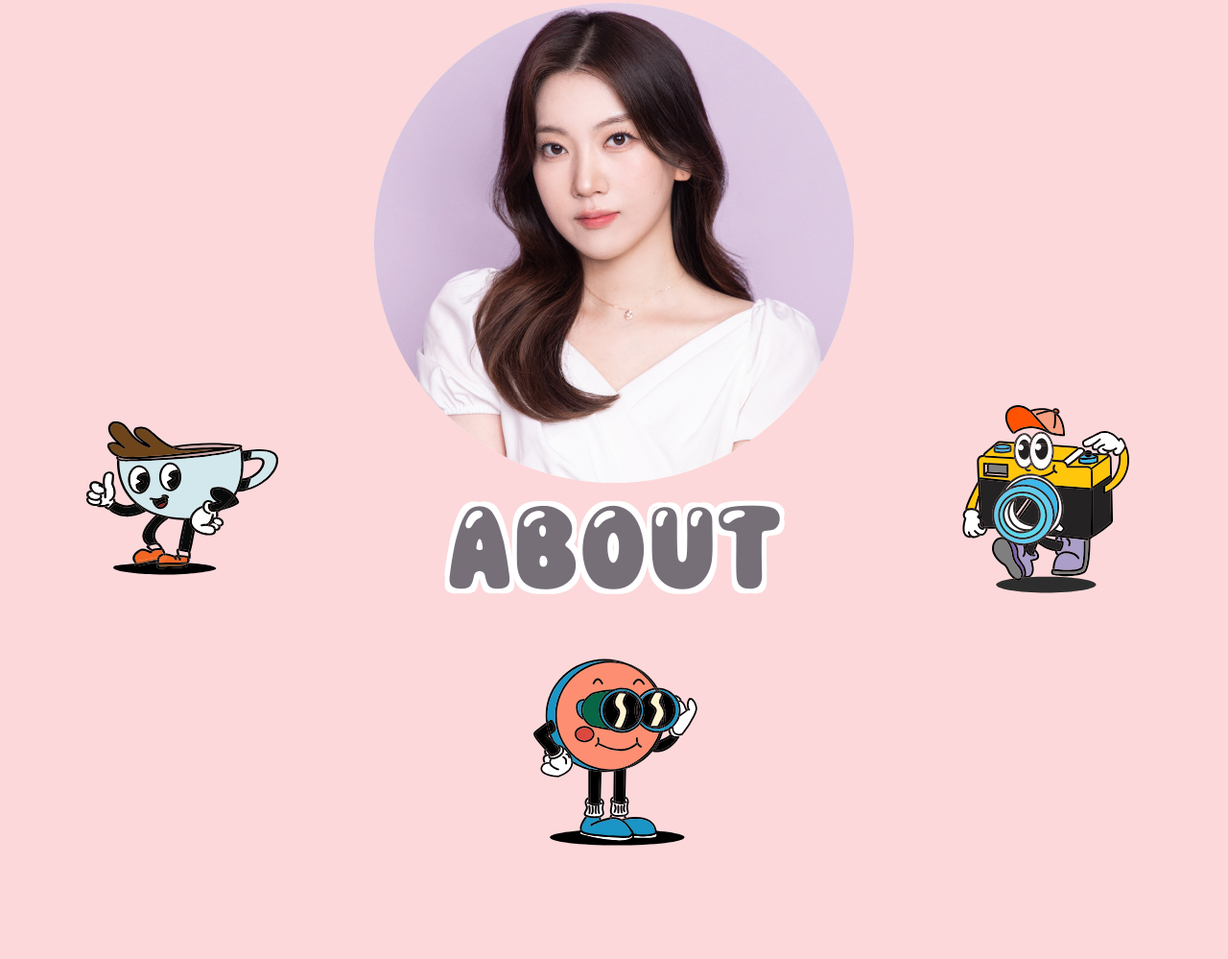
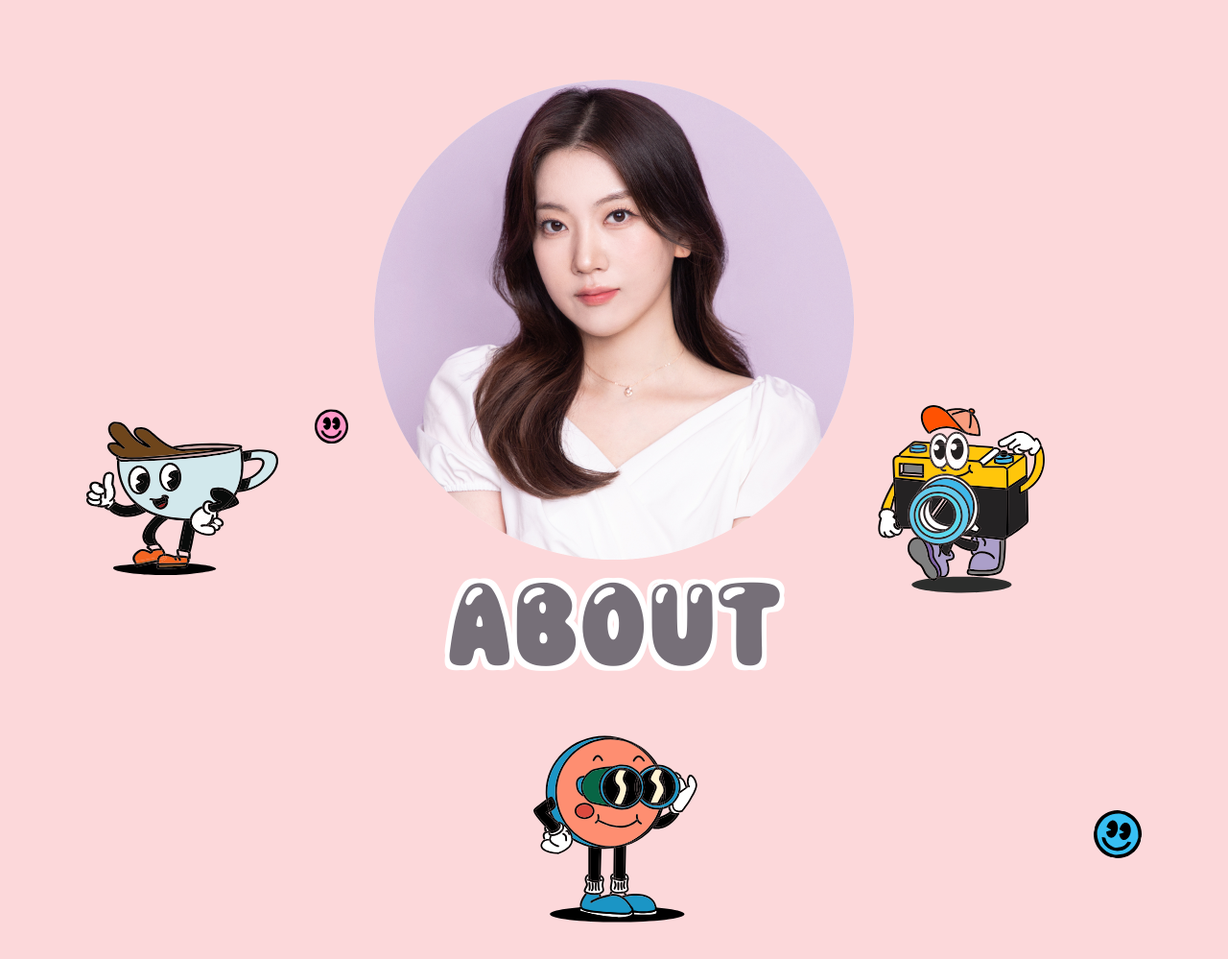
Before and after one commit to Hyeji1364/port, a plain HTML site: page index.html in a window 1280 px wide. Shown: the part 1925-2924 px from the top of the page at 96% size. Drawn offline with nearby package versions, Linux system fonts and the light colour scheme; a small style sheet from the web is missing; a web font is replaced by a local one.

Commit message:
포트폴리오

```diff
--- a/assets/css/style.css
+++ b/assets/css/style.css
@@ -229,7 +229,7 @@
   text-align: center;
   line-height: 2;
   font-size: 20px;
-  margin-bottom: 20vh;
+  margin-bottom: 30vh;
 }
 
 #section3 .img-container {
@@ -262,6 +262,13 @@
   height: auto;
 }
 
+#section3 .smile-pink {
+  margin-left: 3vw;
+  margin-bottom: 150px;
+  width: 35px;
+  height: auto;
+}
+
 .icon-container_left {
   display: flex;
   justify-content: center; /* 가운데 정렬 */
@@ -290,6 +297,14 @@
 #section3 .photo-icon {
   width: 200px;
   height: auto;
+}
+
+#section3 .smile-blue {
+  margin-left: 3vw;
+  margin-bottom: -700px;
+  width: 50px;
+  height: auto;
+  transform: rotate(10deg);
 }
 
 .icon-container_right {
--- a/index.html
+++ b/index.html
@@ -84,6 +84,9 @@
           src="assets/img/coffee-icon.svg"
           alt="coffee-icon"
           class="coffee-icon" />
+          <img src="assets/img/smile-pink.svg"
+          alt="smile-pink"
+          class="smile-pink">
         </div>
       </div>
           <img
@@ -96,6 +99,9 @@
           src="assets/img/photo.svg"
           alt="photo-icon"
           class="photo-icon" />
+          <img src="assets/img/smile-blue.svg"
+          alt="smile-blue"
+          class="smile-blue">
       </div>
           </div>
 
```
Also changed, not shown: assets/img/smile-blue.svg (renamed from assets/img/blue-smile.svg), assets/img/smile-pink.svg (added).
